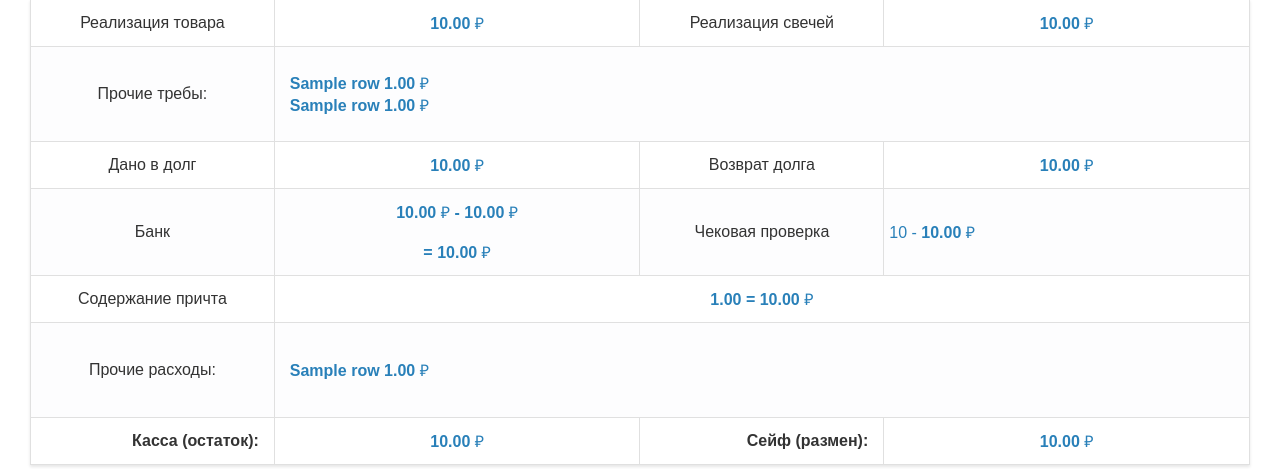
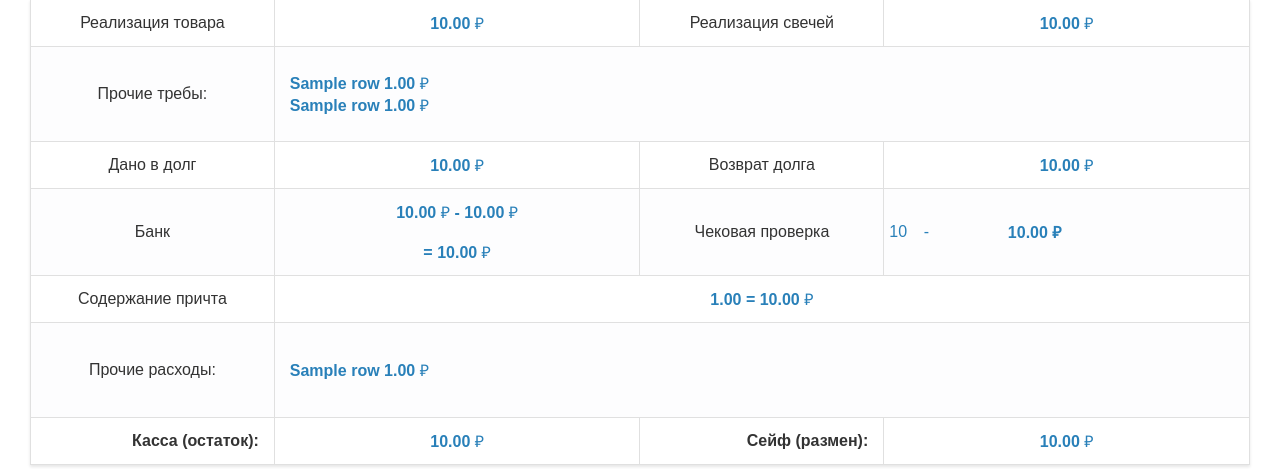
Before and after one commit to antonrudnev/mychurch_pos, a Django app: template apps/reports/templates/reports/cash_report.html in a window 1280 px wide. Shown: the part 185-654 px from the top of the page. Run offline with Django 5.2, Linux system fonts and the light colour scheme; tables that the repository leaves empty hold one stand-in row (values such as "Sample post"); the template is opened without the code that fills it: values that come from a table or form of the project are taken from there, most other values are stand-ins (such as "Sample title", 1, 10 or a date in 2020).

Commit message:
Update cash report layout; enhance bank terminal data display with improved formatting and adjust data retrieval logic

```diff
--- a/apps/reports/templates/reports/cash_report.html
+++ b/apps/reports/templates/reports/cash_report.html
@@ -331,8 +331,10 @@
                         <div style="column-count: 2; column-gap: 10px; width: 100%;">
                             {% for row in bank_terminal_data %}
                                 {% if row %}
-                            <div style="white-space: nowrap; font-size: inherit; color: inherit; break-inside: avoid;">
-                                <span style="font-weight: normal;">{{ row.day_of_month|stringformat:"02d" }} - </span>{{ row.price|floatformat:"2g" }}<span style="font-weight: normal;"> &#8381;</span>
+                                <div style="display: flex; justify-content: flex-start; align-items: center; white-space: nowrap; font-size: inherit; color: inherit; break-inside: avoid;">
+                                    <span style="font-weight: normal; width: 20%;">{{ row.day_of_month|stringformat:"02d" }}</span>
+                                    <span style="font-weight: normal; width: 10%;">-</span>
+                                    <span style="display: inline-block; width: 70%; text-align: right;">{{ row.price|floatformat:"2g" }} &#8381;</span>
                                 </div>
                                 {% else %}
                                     <div style="text-align: center; white-space: nowrap; font-size: inherit; color: inherit; break-inside: avoid;">
--- a/apps/reports/views.py
+++ b/apps/reports/views.py
@@ -314,9 +314,9 @@ class CashReportView(BaseReportView):
         )
 
         if bank_terminal_data_query.count() > 8:
-            first_two = list(bank_terminal_data_query[:2])
-            last_five = list(bank_terminal_data_query.reverse()[:5])[::-1]
-            bank_terminal_data = first_two + [None] + last_five
+            first = list(bank_terminal_data_query[:3])
+            last = list(bank_terminal_data_query.reverse()[:4])[::-1]
+            bank_terminal_data = first + [None] + last
         else:
             bank_terminal_data = list(bank_terminal_data_query)
 
```
Lines whose indentation alone changed are shown as unchanged.
